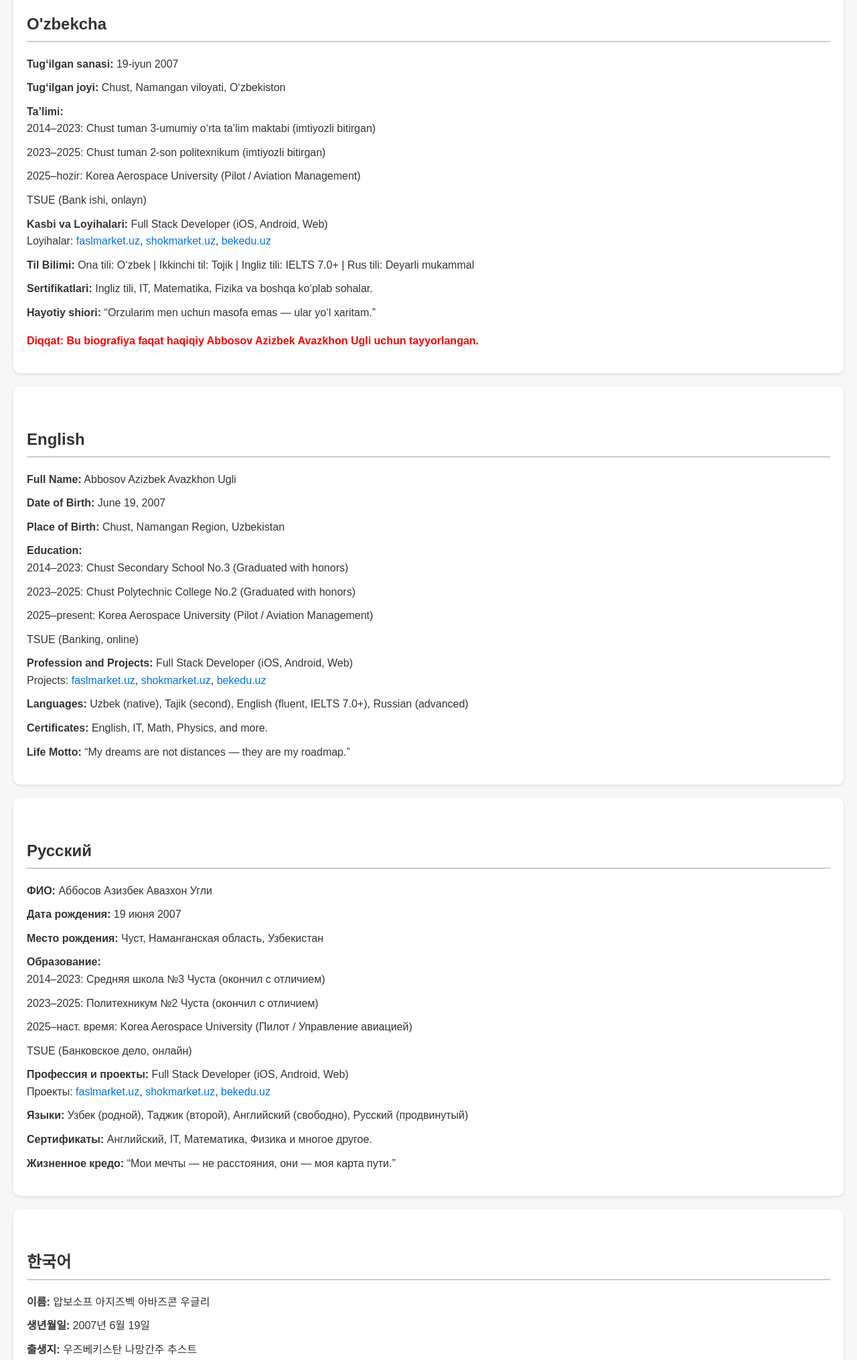
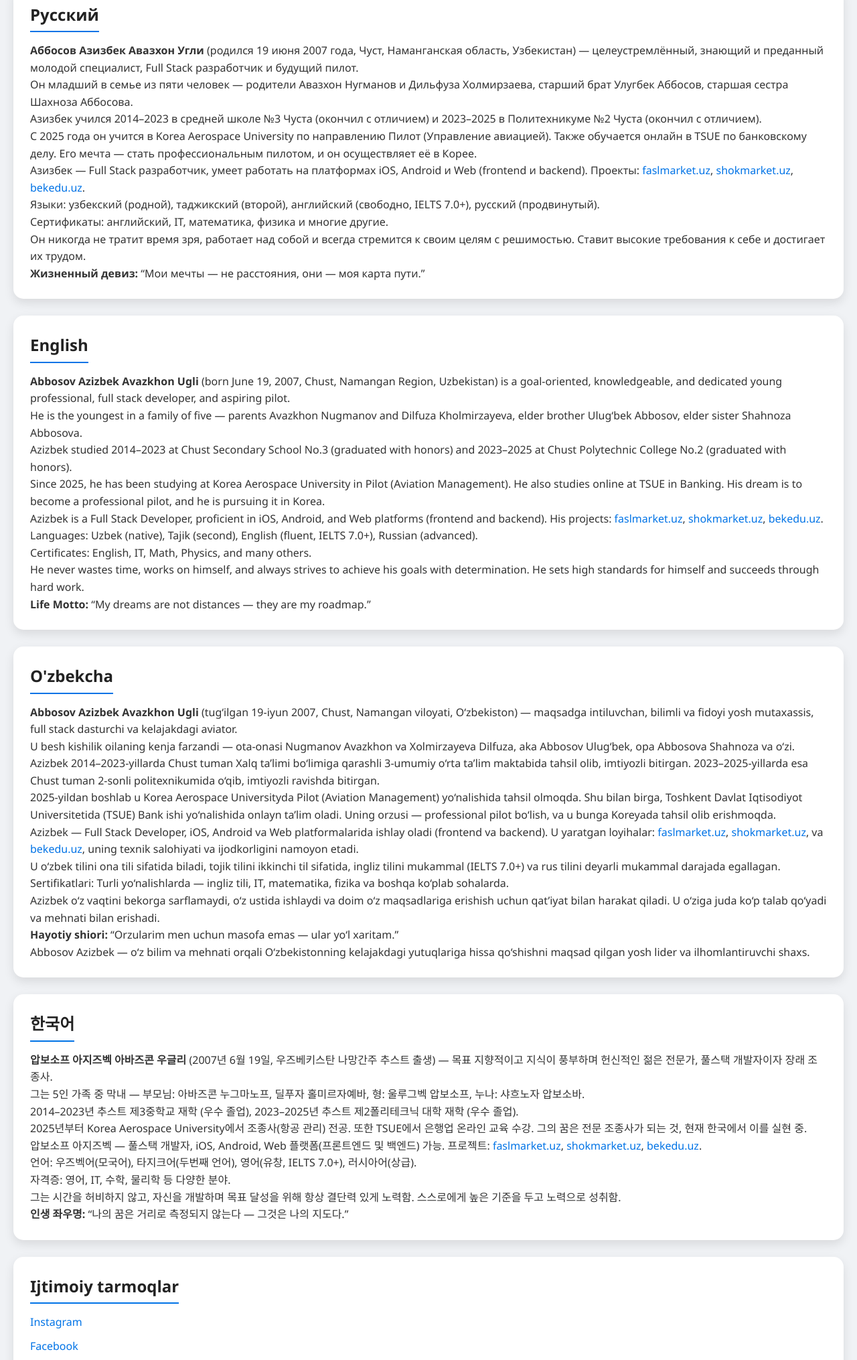
Before and after one commit to a-abbosov-a/abbosov-azizbek, a plain HTML site: page index.html in a window 1280 px wide. Shown: the part 187-2217 px from the top of the page at 67% size. Drawn offline with Linux system fonts and the light colour scheme.

Commit message:
Add files via upload

```diff
--- a/index.html
+++ b/index.html
@@ -8,16 +8,39 @@
 <meta name="author" content="Abbosov Azizbek">
 <title>Abbosov Azizbek - Professional Biography</title>
 <style>
-  body { font-family: Arial, sans-serif; line-height: 1.6; margin: 20px; background-color: #f7f7f7; color: #333; }
-  header { text-align: center; margin-bottom: 30px; }
-  h1 { font-size: 2em; margin-bottom: 0; }
-  h2 { margin-top: 40px; border-bottom: 2px solid #ccc; padding-bottom: 5px; }
-  section { background-color: #fff; padding: 20px; border-radius: 10px; margin-bottom: 20px; box-shadow: 0 2px 5px rgba(0,0,0,0.1); }
-  ul { list-style-type: none; padding-left: 0; }
-  li { margin-bottom: 10px; }
-  a { color: #0073e6; text-decoration: none; }
-  a:hover { text-decoration: underline; }
-  .note { color: red; font-weight: bold; }
+/* ====== GLOBAL STYLES ====== */
+* { box-sizing: border-box; margin: 0; padding: 0; }
+body { font-family: 'Segoe UI', Tahoma, Geneva, Verdana, sans-serif; background-color: #f0f2f5; color: #333; line-height: 1.6; padding: 20px; }
+h1, h2 { color: #222; }
+a { color: #0073e6; text-decoration: none; }
+a:hover { text-decoration: underline; }
+
+/* ====== HEADER ====== */
+header { text-align: center; margin-bottom: 40px; }
+header h1 { font-size: 2.5em; margin-bottom: 10px; color: #1a1a1a; }
+header p { font-size: 1.2em; color: #555; }
+
+/* ====== SECTION CARDS ====== */
+section { background-color: #fff; padding: 25px; margin-bottom: 25px; border-radius: 15px; box-shadow: 0 6px 15px rgba(0,0,0,0.1); }
+section h2 { border-bottom: 2px solid #0073e6; display: inline-block; padding-bottom: 5px; margin-bottom: 15px; }
+
+/* ====== LIST STYLING ====== */
+ul { list-style-type: none; padding-left: 0; }
+li { margin-bottom: 10px; }
+
+/* ====== SOCIAL BUTTONS ====== */
+.social-buttons { display: flex; gap: 15px; margin-top: 15px; }
+.social-buttons a { padding: 10px 20px; border-radius: 8px; color: #fff; font-weight: bold; text-align: center; transition: 0.3s; }
+.social-buttons a:hover { transform: translateY(-3px); box-shadow: 0 5px 15px rgba(0,0,0,0.2); }
+.instagram { background: #E4405F; }
+.facebook { background: #3b5998; }
+.telegram { background: #0088cc; }
+
+/* ====== RESPONSIVE ====== */
+@media (max-width: 768px) {
+  body { padding: 10px; }
+  header h1 { font-size: 2em; }
+}
 </style>
 </head>
 <body>
@@ -28,102 +51,64 @@
 </header>
 
 <section>
-  <h2>O'zbekcha</h2>
-  <ul>
-    <li><strong>Tug‘ilgan sanasi:</strong> 19-iyun 2007</li>
-    <li><strong>Tug‘ilgan joyi:</strong> Chust, Namangan viloyati, O‘zbekiston</li>
-    <li><strong>Ta’limi:</strong>
-      <ul>
-        <li>2014–2023: Chust tuman 3-umumiy o‘rta ta’lim maktabi (imtiyozli bitirgan)</li>
-        <li>2023–2025: Chust tuman 2-son politexnikum (imtiyozli bitirgan)</li>
-        <li>2025–hozir: Korea Aerospace University (Pilot / Aviation Management)</li>
-        <li>TSUE (Bank ishi, onlayn)</li>
-      </ul>
-    </li>
-    <li><strong>Kasbi va Loyihalari:</strong> Full Stack Developer (iOS, Android, Web)<br>
-      Loyihalar: <a href="https://faslmarket.uz" target="_blank">faslmarket.uz</a>,
-      <a href="https://shokmarket.uz" target="_blank">shokmarket.uz</a>,
-      <a href="https://bekedu.uz" target="_blank">bekedu.uz</a>
-    </li>
-    <li><strong>Til Bilimi:</strong> Ona tili: O‘zbek | Ikkinchi til: Tojik | Ingliz tili: IELTS 7.0+ | Rus tili: Deyarli mukammal</li>
-    <li><strong>Sertifikatlari:</strong> Ingliz tili, IT, Matematika, Fizika va boshqa ko‘plab sohalar.</li>
-    <li><strong>Hayotiy shiori:</strong> “Orzularim men uchun masofa emas — ular yo‘l xaritam.”</li>
-  </ul>
-  <p class="note">Diqqat: Bu biografiya faqat haqiqiy Abbosov Azizbek Avazkhon Ugli uchun tayyorlangan.</p>
+  <h2>Русский</h2>
+  <p><strong>Аббосов Азизбек Авазхон Угли</strong> (родился 19 июня 2007 года, Чуст, Наманганская область, Узбекистан) — целеустремлённый, знающий и преданный молодой специалист, Full Stack разработчик и будущий пилот.</p>
+  <p>Он младший в семье из пяти человек — родители Авaзхон Нугманов и Дильфуза Холмирзаева, старший брат Улугбек Аббосов, старшая сестра Шахноза Аббосова.</p>
+  <p>Азизбек учился 2014–2023 в средней школе №3 Чуста (окончил с отличием) и 2023–2025 в Политехникуме №2 Чуста (окончил с отличием).</p>
+  <p>С 2025 года он учится в Korea Aerospace University по направлению Пилот (Управление авиацией). Также обучается онлайн в TSUE по банковскому делу. Его мечта — стать профессиональным пилотом, и он осуществляет её в Корее.</p>
+  <p>Азизбек — Full Stack разработчик, умеет работать на платформах iOS, Android и Web (frontend и backend). Проекты: <a href="https://faslmarket.uz" target="_blank">faslmarket.uz</a>, <a href="https://shokmarket.uz" target="_blank">shokmarket.uz</a>, <a href="https://bekedu.uz" target="_blank">bekedu.uz</a>.</p>
+  <p>Языки: узбекский (родной), таджикский (второй), английский (свободно, IELTS 7.0+), русский (продвинутый).</p>
+  <p>Сертификаты: английский, IT, математика, физика и многие другие.</p>
+  <p>Он никогда не тратит время зря, работает над собой и всегда стремится к своим целям с решимостью. Ставит высокие требования к себе и достигает их трудом.</p>
+  <p><strong>Жизненный девиз:</strong> “Мои мечты — не расстояния, они — моя карта пути.”</p>
 </section>
 
 <section>
   <h2>English</h2>
-  <ul>
-    <li><strong>Full Name:</strong> Abbosov Azizbek Avazkhon Ugli</li>
-    <li><strong>Date of Birth:</strong> June 19, 2007</li>
-    <li><strong>Place of Birth:</strong> Chust, Namangan Region, Uzbekistan</li>
-    <li><strong>Education:</strong>
-      <ul>
-        <li>2014–2023: Chust Secondary School No.3 (Graduated with honors)</li>
-        <li>2023–2025: Chust Polytechnic College No.2 (Graduated with honors)</li>
-        <li>2025–present: Korea Aerospace University (Pilot / Aviation Management)</li>
-        <li>TSUE (Banking, online)</li>
-      </ul>
-    </li>
-    <li><strong>Profession and Projects:</strong> Full Stack Developer (iOS, Android, Web)<br>
-      Projects: <a href="https://faslmarket.uz" target="_blank">faslmarket.uz</a>,
-      <a href="https://shokmarket.uz" target="_blank">shokmarket.uz</a>,
-      <a href="https://bekedu.uz" target="_blank">bekedu.uz</a>
-    </li>
-    <li><strong>Languages:</strong> Uzbek (native), Tajik (second), English (fluent, IELTS 7.0+), Russian (advanced)</li>
-    <li><strong>Certificates:</strong> English, IT, Math, Physics, and more.</li>
-    <li><strong>Life Motto:</strong> “My dreams are not distances — they are my roadmap.”</li>
-  </ul>
+  <p><strong>Abbosov Azizbek Avazkhon Ugli</strong> (born June 19, 2007, Chust, Namangan Region, Uzbekistan) is a goal-oriented, knowledgeable, and dedicated young professional, full stack developer, and aspiring pilot.</p>
+  <p>He is the youngest in a family of five — parents Avazkhon Nugmanov and Dilfuza Kholmirzayeva, elder brother Ulug‘bek Abbosov, elder sister Shahnoza Abbosova.</p>
+  <p>Azizbek studied 2014–2023 at Chust Secondary School No.3 (graduated with honors) and 2023–2025 at Chust Polytechnic College No.2 (graduated with honors).</p>
+  <p>Since 2025, he has been studying at Korea Aerospace University in Pilot (Aviation Management). He also studies online at TSUE in Banking. His dream is to become a professional pilot, and he is pursuing it in Korea.</p>
+  <p>Azizbek is a Full Stack Developer, proficient in iOS, Android, and Web platforms (frontend and backend). His projects: <a href="https://faslmarket.uz" target="_blank">faslmarket.uz</a>, <a href="https://shokmarket.uz" target="_blank">shokmarket.uz</a>, <a href="https://bekedu.uz" target="_blank">bekedu.uz</a>.</p>
+  <p>Languages: Uzbek (native), Tajik (second), English (fluent, IELTS 7.0+), Russian (advanced).</p>
+  <p>Certificates: English, IT, Math, Physics, and many others.</p>
+  <p>He never wastes time, works on himself, and always strives to achieve his goals with determination. He sets high standards for himself and succeeds through hard work.</p>
+  <p><strong>Life Motto:</strong> “My dreams are not distances — they are my roadmap.”</p>
 </section>
 
 <section>
-  <h2>Русский</h2>
-  <ul>
-    <li><strong>ФИО:</strong> Аббосов Азизбек Авазхон Угли</li>
-    <li><strong>Дата рождения:</strong> 19 июня 2007</li>
-    <li><strong>Место рождения:</strong> Чуст, Наманганская область, Узбекистан</li>
-    <li><strong>Образование:</strong>
-      <ul>
-        <li>2014–2023: Средняя школа №3 Чуста (окончил с отличием)</li>
-        <li>2023–2025: Политехникум №2 Чуста (окончил с отличием)</li>
-        <li>2025–наст. время: Korea Aerospace University (Пилот / Управление авиацией)</li>
-        <li>TSUE (Банковское дело, онлайн)</li>
-      </ul>
-    </li>
-    <li><strong>Профессия и проекты:</strong> Full Stack Developer (iOS, Android, Web)<br>
-      Проекты: <a href="https://faslmarket.uz" target="_blank">faslmarket.uz</a>,
-      <a href="https://shokmarket.uz" target="_blank">shokmarket.uz</a>,
-      <a href="https://bekedu.uz" target="_blank">bekedu.uz</a>
-    </li>
-    <li><strong>Языки:</strong> Узбек (родной), Таджик (второй), Английский (свободно), Русский (продвинутый)</li>
-    <li><strong>Сертификаты:</strong> Английский, IT, Математика, Физика и многое другое.</li>
-    <li><strong>Жизненное кредо:</strong> “Мои мечты — не расстояния, они — моя карта пути.”</li>
-  </ul>
+  <h2>O'zbekcha</h2>
+  <p><strong>Abbosov Azizbek Avazkhon Ugli</strong> (tug‘ilgan 19-iyun 2007, Chust, Namangan viloyati, O‘zbekiston) — maqsadga intiluvchan, bilimli va fidoyi yosh mutaxassis, full stack dasturchi va kelajakdagi aviator.</p>
+  <p>U besh kishilik oilaning kenja farzandi — ota-onasi Nugmanov Avazkhon va Xolmirzayeva Dilfuza, aka Abbosov Ulug‘bek, opa Abbosova Shahnoza va o‘zi.</p>
+  <p>Azizbek 2014–2023-yillarda Chust tuman Xalq ta’limi bo‘limiga qarashli 3-umumiy o‘rta ta’lim maktabida tahsil olib, imtiyozli bitirgan. 2023–2025-yillarda esa Chust tuman 2-sonli politexnikumida o‘qib, imtiyozli ravishda bitirgan.</p>
+  <p>2025-yildan boshlab u Korea Aerospace Universityda Pilot (Aviation Management) yo‘nalishida tahsil olmoqda. Shu bilan birga, Toshkent Davlat Iqtisodiyot Universitetida (TSUE) Bank ishi yo‘nalishida onlayn ta’lim oladi. Uning orzusi — professional pilot bo‘lish, va u bunga Koreyada tahsil olib erishmoqda.</p>
+  <p>Azizbek — Full Stack Developer, iOS, Android va Web platformalarida ishlay oladi (frontend va backend). U yaratgan loyihalar: <a href="https://faslmarket.uz" target="_blank">faslmarket.uz</a>, <a href="https://shokmarket.uz" target="_blank">shokmarket.uz</a>, va <a href="https://bekedu.uz" target="_blank">bekedu.uz</a>, uning texnik salohiyati va ijodkorligini namoyon etadi.</p>
+  <p>U o‘zbek tilini ona tili sifatida biladi, tojik tilini ikkinchi til sifatida, ingliz tilini mukammal (IELTS 7.0+) va rus tilini deyarli mukammal darajada egallagan.</p>
+  <p>Sertifikatlari: Turli yo‘nalishlarda — ingliz tili, IT, matematika, fizika va boshqa ko‘plab sohalarda.</p>
+  <p>Azizbek o‘z vaqtini bekorga sarflamaydi, o‘z ustida ishlaydi va doim o‘z maqsadlariga erishish uchun qat’iyat bilan harakat qiladi. U o‘ziga juda ko‘p talab qo‘yadi va mehnati bilan erishadi.</p>
+  <p><strong>Hayotiy shiori:</strong> “Orzularim men uchun masofa emas — ular yo‘l xaritam.”</p>
+  <p>Abbosov Azizbek — o‘z bilim va mehnati orqali O‘zbekistonning kelajakdagi yutuqlariga hissa qo‘shishni maqsad qilgan yosh lider va ilhomlantiruvchi shaxs.</p>
 </section>
 
 <section>
   <h2>한국어</h2>
+  <p><strong>압보소프 아지즈벡 아바즈콘 우글리</strong> (2007년 6월 19일, 우즈베키스탄 나망간주 추스트 출생) — 목표 지향적이고 지식이 풍부하며 헌신적인 젊은 전문가, 풀스택 개발자이자 장래 조종사.</p>
+  <p>그는 5인 가족 중 막내 — 부모님: 아바즈콘 누그마노프, 딜푸자 홀미르자예바, 형: 울루그벡 압보소프, 누나: 샤흐노자 압보소바.</p>
+  <p>2014–2023년 추스트 제3중학교 재학 (우수 졸업), 2023–2025년 추스트 제2폴리테크닉 대학 재학 (우수 졸업).</p>
+  <p>2025년부터 Korea Aerospace University에서 조종사(항공 관리) 전공. 또한 TSUE에서 은행업 온라인 교육 수강. 그의 꿈은 전문 조종사가 되는 것, 현재 한국에서 이를 실현 중.</p>
+  <p>압보소프 아지즈벡 — 풀스택 개발자, iOS, Android, Web 플랫폼(프론트엔드 및 백엔드) 가능. 프로젝트: <a href="https://faslmarket.uz" target="_blank">faslmarket.uz</a>, <a href="https://shokmarket.uz" target="_blank">shokmarket.uz</a>, <a href="https://bekedu.uz" target="_blank">bekedu.uz</a>.</p>
+  <p>언어: 우즈벡어(모국어), 타지크어(두번째 언어), 영어(유창, IELTS 7.0+), 러시아어(상급).</p>
+  <p>자격증: 영어, IT, 수학, 물리학 등 다양한 분야.</p>
+  <p>그는 시간을 허비하지 않고, 자신을 개발하며 목표 달성을 위해 항상 결단력 있게 노력함. 스스로에게 높은 기준을 두고 노력으로 성취함.</p>
+  <p><strong>인생 좌우명:</strong> “나의 꿈은 거리로 측정되지 않는다 — 그것은 나의 지도다.”</p>
+</section>
+
+<section>
+  <h2>Ijtimoiy tarmoqlar</h2>
   <ul>
-    <li><strong>이름:</strong> 압보소프 아지즈벡 아바즈콘 우글리</li>
-    <li><strong>생년월일:</strong> 2007년 6월 19일</li>
-    <li><strong>출생지:</strong> 우즈베키스탄 나망간주 추스트</li>
-    <li><strong>학력:</strong>
-      <ul>
-        <li>2014–2023: 추스트 제3중학교 (우수졸업)</li>
-        <li>2023–2025: 추스트 제2폴리테크닉 대학 (우수졸업)</li>
-        <li>2025–현재: Korea Aerospace University (항공 관리 / 조종사)</li>
-        <li>TSUE (은행업, 온라인)</li>
-      </ul>
-    </li>
-    <li><strong>직업 및 프로젝트:</strong> 풀스택 개발자 (iOS, Android, Web)<br>
-      프로젝트: <a href="https://faslmarket.uz" target="_blank">faslmarket.uz</a>,
-      <a href="https://shokmarket.uz" target="_blank">shokmarket.uz</a>,
-      <a href="https://bekedu.uz" target="_blank">bekedu.uz</a>
-    </li>
-    <li><strong>언어:</strong> 우즈벡어(모국어), 타지크어(두번째 언어), 영어(유창, IELTS 7.0+), 러시아어(상급)</li>
-    <li><strong>자격증:</strong> 영어, IT, 수학, 물리학 등 다양한 분야</li>
-    <li><strong>인생 좌우명:</strong> “나의 꿈은 거리로 측정되지 않는다 — 그것은 나의 지도다.”</li>
+    <li><a href="https://www.instagram.com/a_abbosov_a/" target="_blank">Instagram</a></li>
+    <li><a href="https://www.facebook.com/share/15Xgopb5ES/" target="_blank">Facebook</a></li>
+    <li><a href="https://t.me/a_abbosov_a" target="_blank">Telegram</a></li>
   </ul>
 </section>
 
```
Also changed, not shown: sitemap.xml (added, +9 -0 lines), robots.txt (added).
